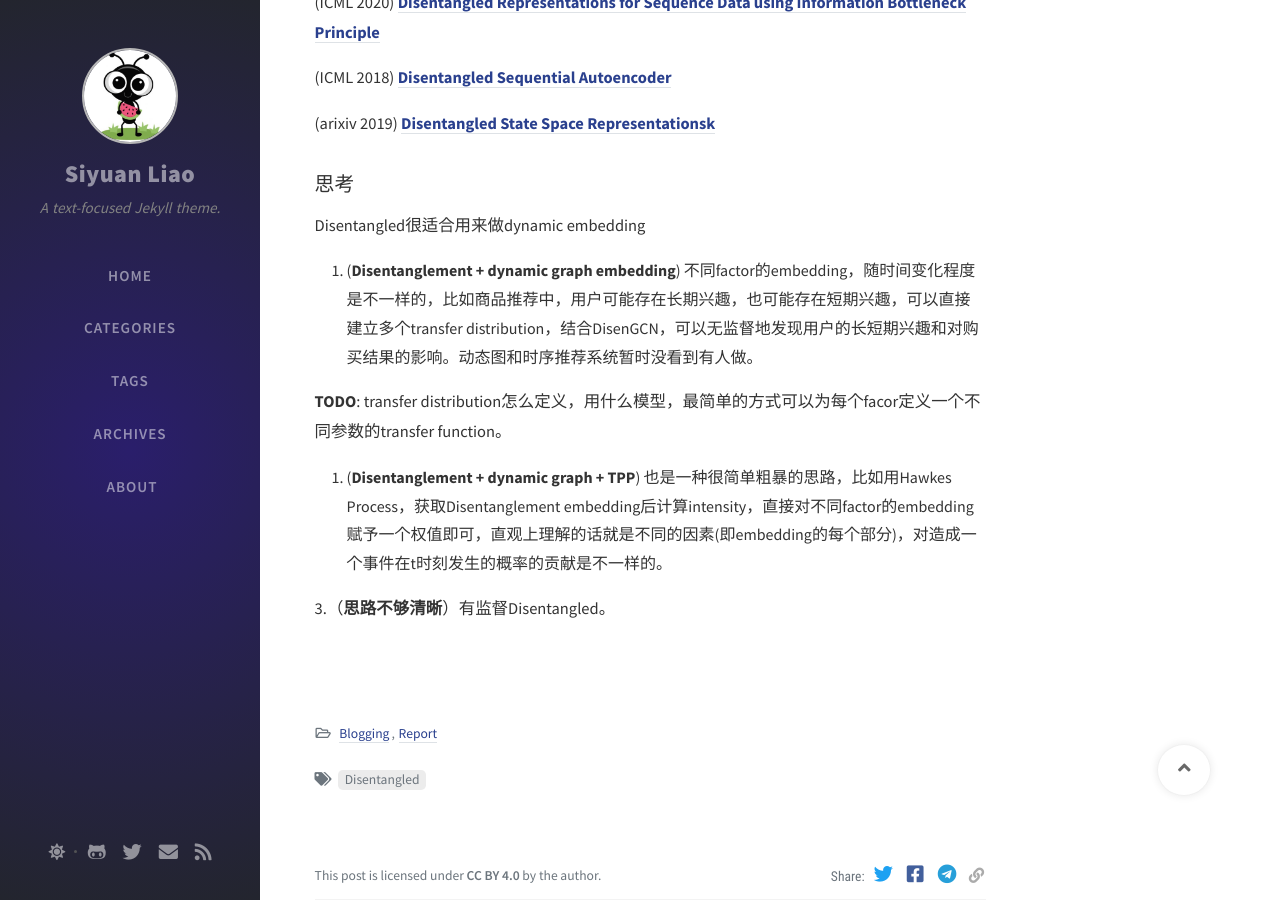
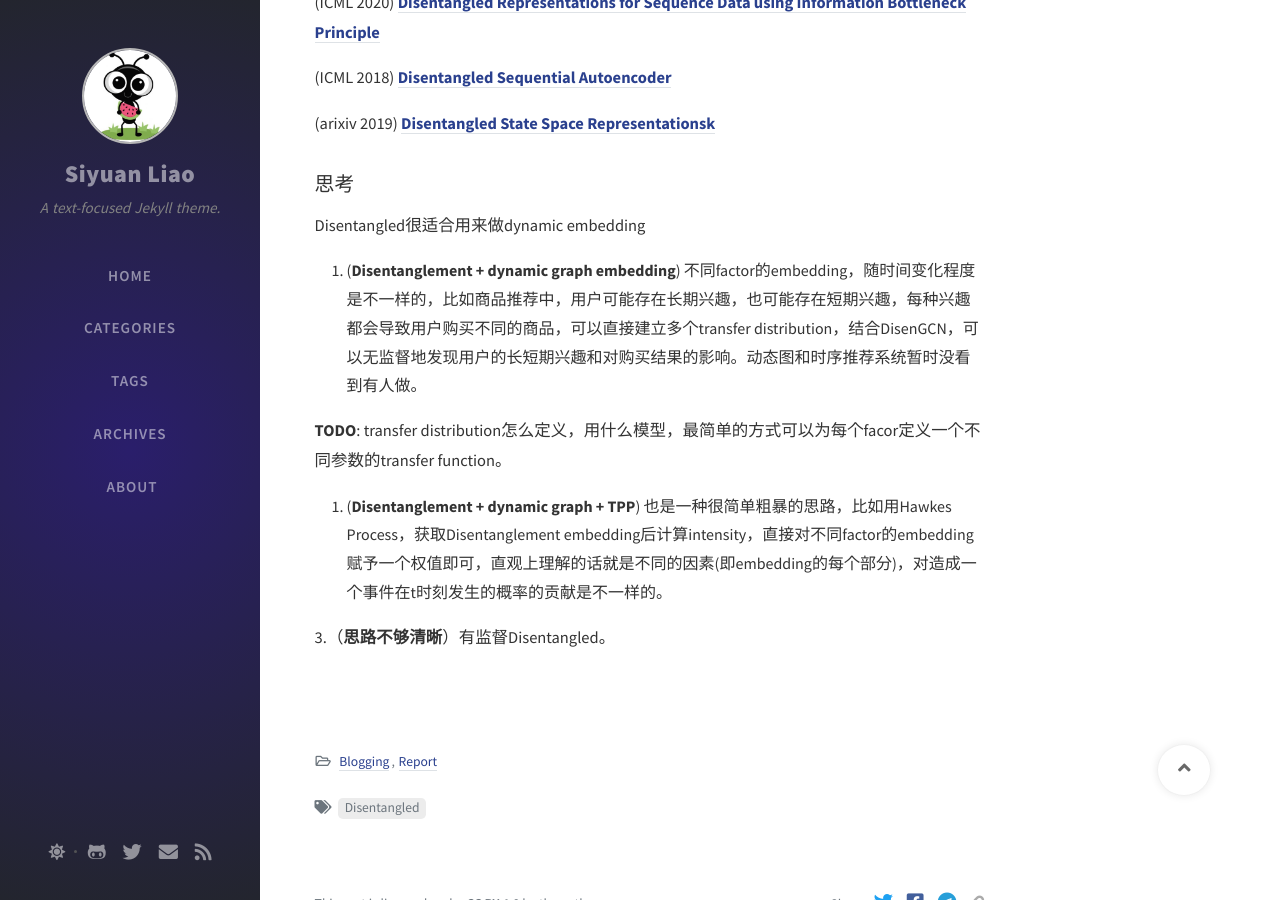
Before and after one commit to SeanLiaoy/seanliaoy.github.io, a Jekyll site: the page built from _posts/2020-10-04-disentangled.md, in a window 1280 px wide and 900 px high, scrolled down 1792 px. Built offline with Jekyll 4.4.1, drawn with Linux system fonts in a browser that asks for light colours; nearby versions of some CDN libraries; comment, search, counter and statistics services are not loaded.

Commit message:
修改文件: _posts/2020-10-04-disentangled.md

```diff
--- a/_posts/2020-10-04-disentangled.md
+++ b/_posts/2020-10-04-disentangled.md
@@ -76,7 +76,7 @@ $$ \mathbf{y}_u = [ c_1, c_2, ..., c_K ] $$
 
 Disentangled很适合用来做dynamic embedding
 
-1.  (**Disentanglement + dynamic graph embedding**) 不同factor的embedding，随时间变化程度是不一样的，比如商品推荐中，用户可能存在长期兴趣，也可能存在短期兴趣，可以直接建立多个transfer distribution，结合DisenGCN，可以无监督地发现用户的长短期兴趣和对购买结果的影响。动态图和时序推荐系统暂时没看到有人做。
+1.  (**Disentanglement + dynamic graph embedding**) 不同factor的embedding，随时间变化程度是不一样的，比如商品推荐中，用户可能存在长期兴趣，也可能存在短期兴趣，每种兴趣都会导致用户购买不同的商品，可以直接建立多个transfer distribution，结合DisenGCN，可以无监督地发现用户的长短期兴趣和对购买结果的影响。动态图和时序推荐系统暂时没看到有人做。
 
 **TODO**: transfer distribution怎么定义，用什么模型，最简单的方式可以为每个facor定义一个不同参数的transfer function。
 
```
